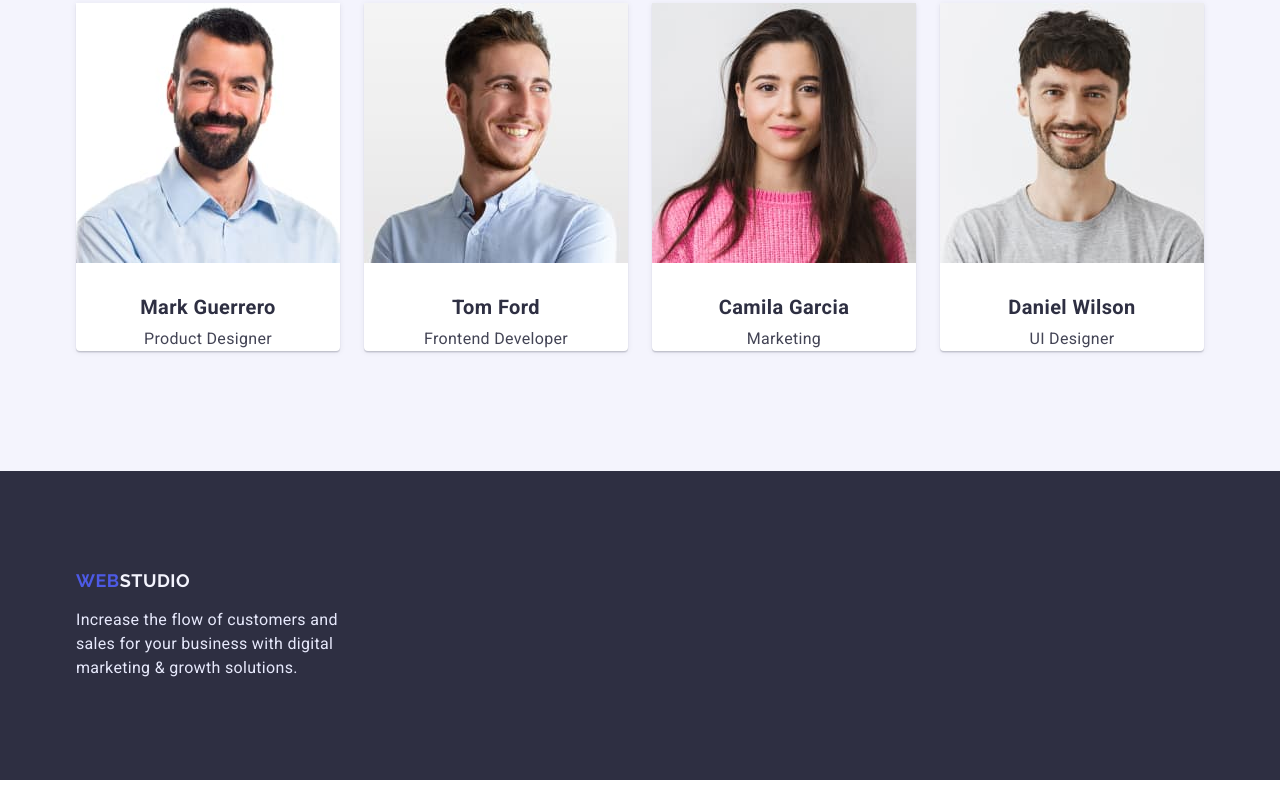
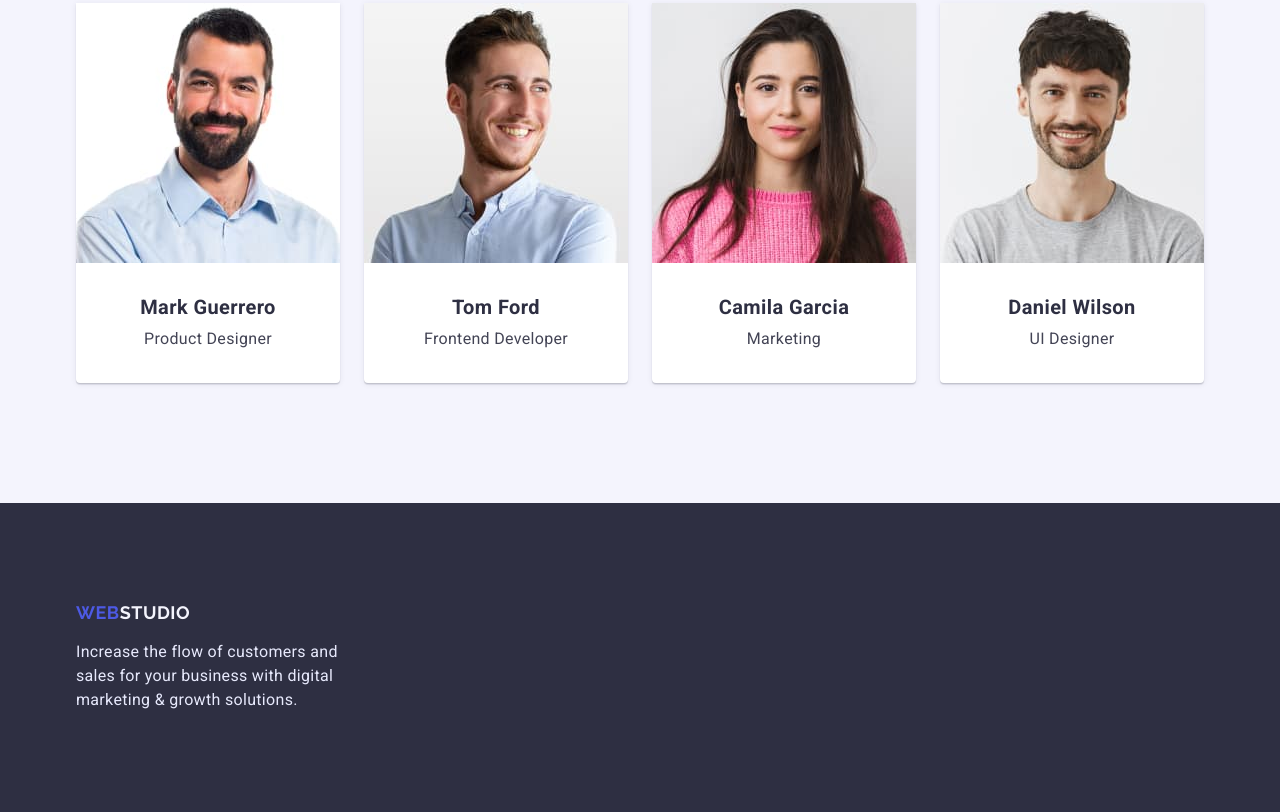
Before and after one commit to EdwardDerkach/goit-markup-hw-03, a plain HTML site: page index.html in a window 1280 px wide. Shown: the part 1926-2738 px from the top of the page. Before the commit the page ends 2706 px from the top, so only its background shows below. Drawn offline with nearby package versions, Linux system fonts and the light colour scheme.

Commit message:
adjustment

```diff
--- a/css/styles.css
+++ b/css/styles.css
@@ -302,6 +302,10 @@ a {
   margin-right: 24px;
 }
 
+.team-list-content {
+  padding: 32px 0;
+}
+
 .team-list-title {
   font-style: normal;
   font-weight: 600;
@@ -310,7 +314,6 @@ a {
   text-align: center;
   letter-spacing: 0.02em;
   color: var(--main-text-color);
-  padding-top: 32px;
 }
 
 .team-list-position {
--- a/index.html
+++ b/index.html
@@ -99,9 +99,8 @@
               </p>
             </li>
           </ul>
+        </section>
       </div>
-
-      </section>
       <div class="container">
         <section class="product-company">
           <h2 class="product-company-title">What are we doing</h2>
@@ -144,8 +143,10 @@
                 src="./images/teamphoto-1.jpg"
                 alt="teamphoto-1"
               />
+              <div class="team-list-content">
                 <h3 class="team-list-title">Mark Guerrero</h3>
                 <p class="team-list-position">Product Designer</p>
+              </div>
             </li>
             <li class="team-list-item list">
               <img
@@ -154,8 +155,10 @@
                 src="./images/teamphoto-2.jpg"
                 alt="teamphoto-2"
               />
+              <div class="team-list-content">
                 <h3 class="team-list-title">Tom Ford</h3>
                 <p class="team-list-position">Frontend Developer</p>
+              </div>
             </li>
             <li class="team-list-item list">
               <img
@@ -164,8 +167,10 @@
                 src="./images/teamphoto-3.jpg"
                 alt="teamphoto-3"
               />
+              <div class="team-list-content">
                 <h3 class="team-list-title">Camila Garcia</h3>
                 <p class="team-list-position">Marketing</p>
+              </div>
             </li>
             <li class="team-list-item list">
               <img
@@ -174,8 +179,10 @@
                 src="./images/teamphoto-4.jpg"
                 alt="teamphoto-4"
               />
+              <div class="team-list-content">
                 <h3 class="team-list-title">Daniel Wilson</h3>
                 <p class="team-list-position">UI Designer</p>
+              </div>
             </li>
           </ul>
         </div>
@@ -189,9 +196,10 @@
             ><span class="color-web">Web</span>Studio</a
           >
           <p class="footer-text">
-        Increase the flow of customers and sales for your business with digital
-        marketing & growth solutions.
+            Increase the flow of customers and sales for your business with
+            digital marketing & growth solutions.
           </p>
+        </nav>
       </div>
     </footer>
   </body>
```
Lines whose indentation alone changed are shown as unchanged.
